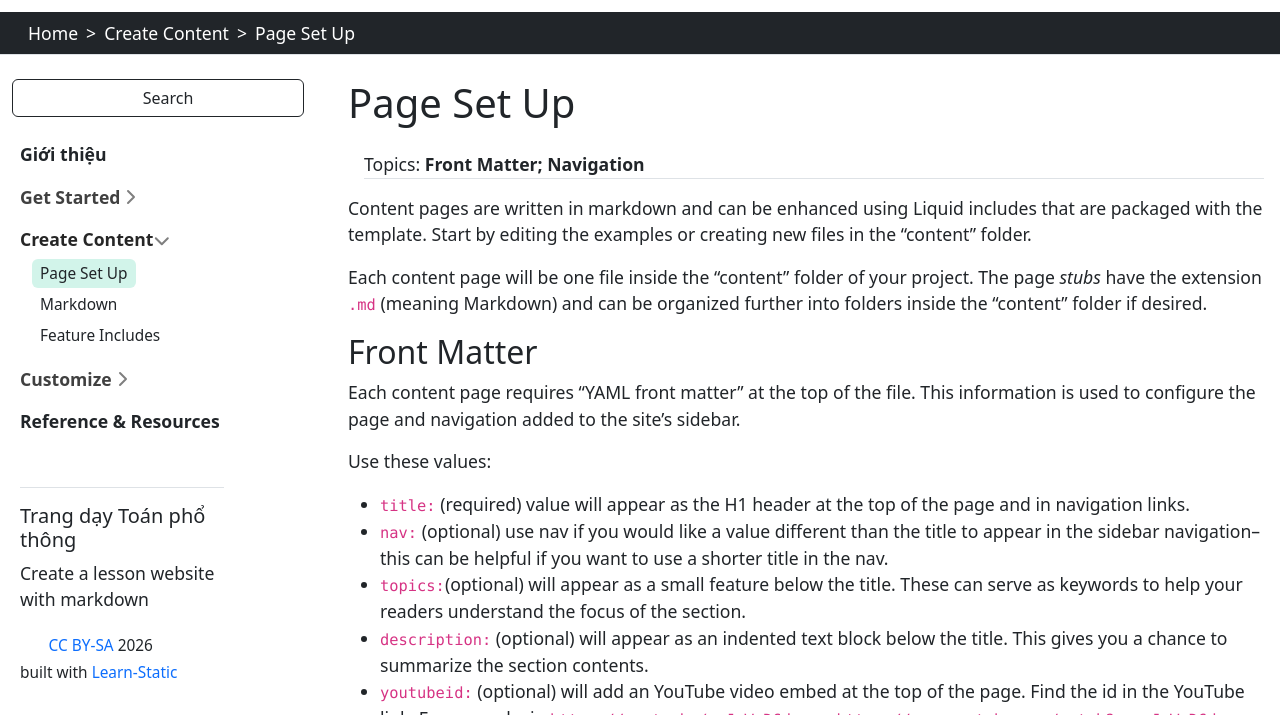
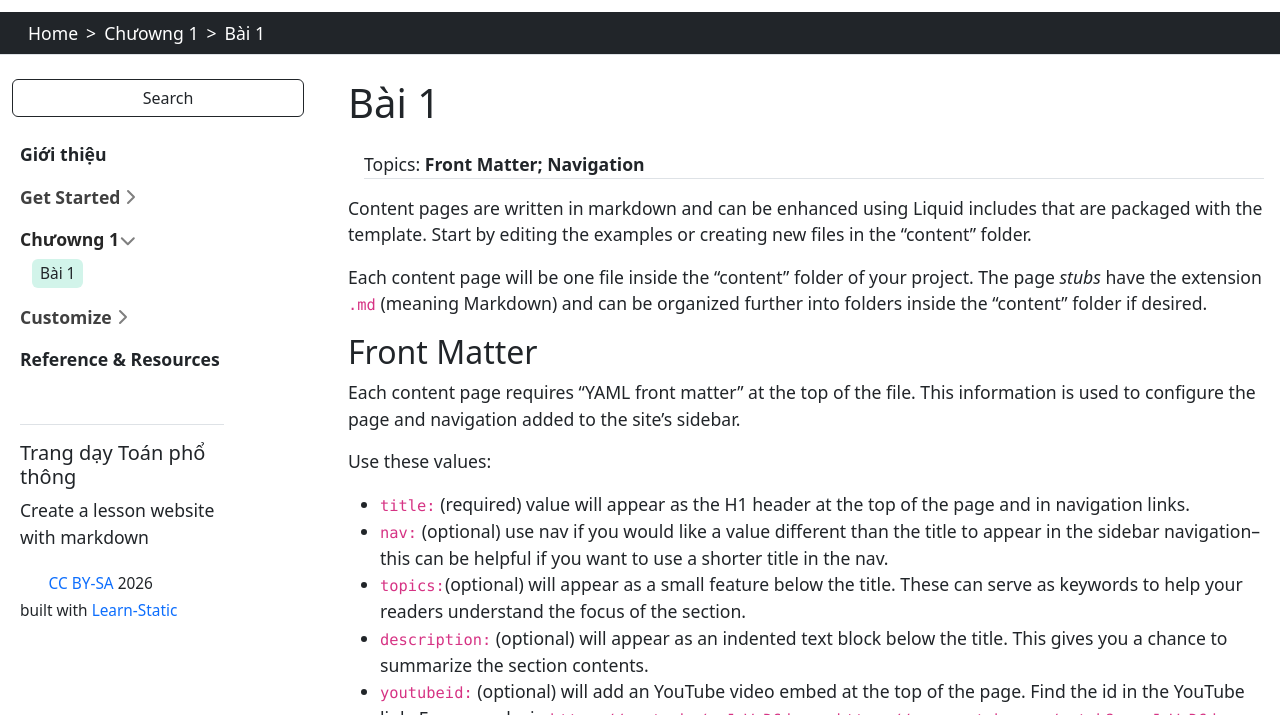
Before and after one commit to gentoan5plus/tutor, a Jekyll site: the page built from content/docs/pages.md, in a window 1280 px wide and 900 px high, scrolled down 535 px, cut to the strip 185-900 px from the top of the window. Built offline with Jekyll 4.4.1, drawn with Linux system fonts in a browser that asks for light colours.

Commit message:
Update pages.md

```diff
--- a/content/docs/pages.md
+++ b/content/docs/pages.md
@@ -1,7 +1,7 @@
 ---
-section_id: Create Content
+section_id: Chưowng 1
 nav_order: 3
-title: Page Set Up
+title: Bài 1
 topics: Front Matter; Navigation
 ---
 
```
